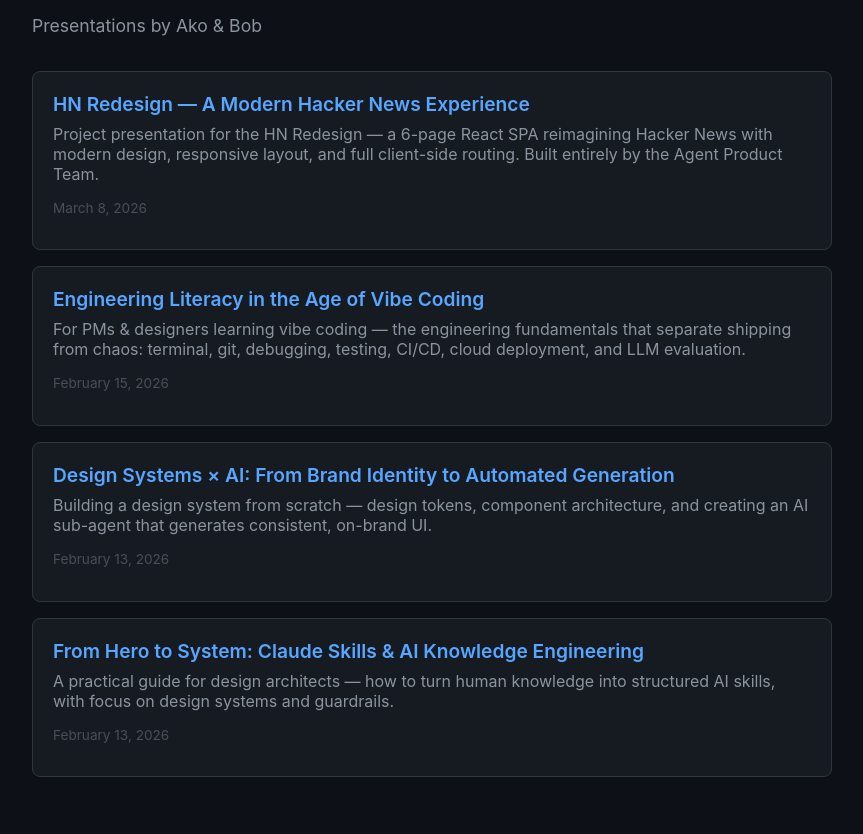
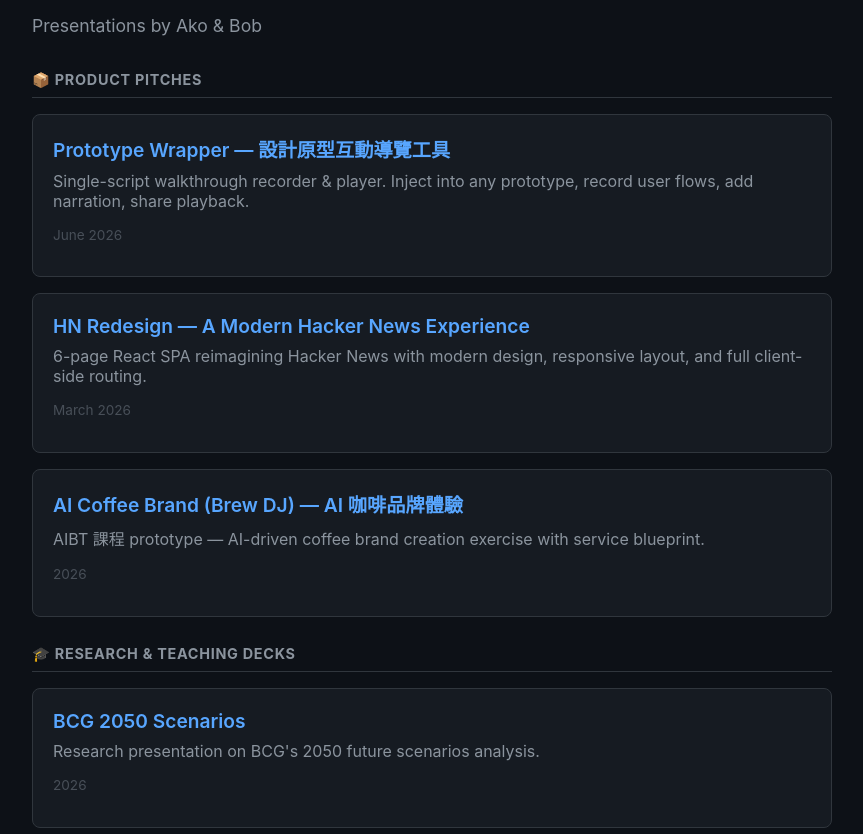
Before and after one commit to f3484134/decks, a website: page index.html in a window 1280 px wide. Shown: the part 112-946 px from the top of the page, without its empty margins (208-1071 px from the left). Drawn offline with Linux system fonts and the light colour scheme.

Commit message:
Reorganize index: add Product Pitches section + BCG 2050

```diff
--- a/index.html
+++ b/index.html
@@ -19,28 +19,50 @@
     <h1>🎨 Deck Factory</h1>
     <p class="subtitle">Presentations by Ako & Bob</p>
 
+    <h2 style="color:#8b949e;font-size:0.9em;text-transform:uppercase;letter-spacing:0.05em;margin:2em 0 1em;border-bottom:1px solid #30363d;padding-bottom:8px;">📦 Product Pitches</h2>
+
     <div class="deck">
-        <a href="decks/hn-redesign/">HN Redesign — A Modern Hacker News Experience</a>
-        <p class="desc">Project presentation for the HN Redesign — a 6-page React SPA reimagining Hacker News with modern design, responsive layout, and full client-side routing. Built entirely by the Agent Product Team.</p>
-        <p class="date">March 8, 2026</p>
+        <a href="https://f3484134.github.io/prototype-wrapper/pitch/">Prototype Wrapper — 設計原型互動導覽工具</a>
+        <p class="desc">Single-script walkthrough recorder & player. Inject into any prototype, record user flows, add narration, share playback.</p>
+        <p class="date">June 2026</p>
+    </div>
+
+    <div class="deck">
+        <a href="https://f3484134.github.io/hn-redesign/presentation.html">HN Redesign — A Modern Hacker News Experience</a>
+        <p class="desc">6-page React SPA reimagining Hacker News with modern design, responsive layout, and full client-side routing.</p>
+        <p class="date">March 2026</p>
+    </div>
+
+    <div class="deck">
+        <a href="https://f3484134.github.io/ai-coffee-brand/presentation.html">AI Coffee Brand (Brew DJ) — AI 咖啡品牌體驗</a>
+        <p class="desc">AIBT 課程 prototype — AI-driven coffee brand creation exercise with service blueprint.</p>
+        <p class="date">2026</p>
+    </div>
+
+    <h2 style="color:#8b949e;font-size:0.9em;text-transform:uppercase;letter-spacing:0.05em;margin:2em 0 1em;border-bottom:1px solid #30363d;padding-bottom:8px;">🎓 Research & Teaching Decks</h2>
+
+    <div class="deck">
+        <a href="decks/bcg-2050-scenarios/">BCG 2050 Scenarios</a>
+        <p class="desc">Research presentation on BCG's 2050 future scenarios analysis.</p>
+        <p class="date">2026</p>
     </div>
 
     <div class="deck">
         <a href="decks/engineering-literacy/">Engineering Literacy in the Age of Vibe Coding</a>
-        <p class="desc">For PMs & designers learning vibe coding — the engineering fundamentals that separate shipping from chaos: terminal, git, debugging, testing, CI/CD, cloud deployment, and LLM evaluation.</p>
-        <p class="date">February 15, 2026</p>
+        <p class="desc">For PMs & designers learning vibe coding — terminal, git, debugging, testing, CI/CD, cloud deployment, and LLM evaluation.</p>
+        <p class="date">February 2026</p>
     </div>
 
     <div class="deck">
         <a href="decks/design-system/">Design Systems × AI: From Brand Identity to Automated Generation</a>
-        <p class="desc">Building a design system from scratch — design tokens, component architecture, and creating an AI sub-agent that generates consistent, on-brand UI.</p>
-        <p class="date">February 13, 2026</p>
+        <p class="desc">Building a design system from scratch — design tokens, component architecture, and AI-driven UI generation.</p>
+        <p class="date">February 2026</p>
     </div>
 
     <div class="deck">
         <a href="decks/claude-skills/">From Hero to System: Claude Skills & AI Knowledge Engineering</a>
-        <p class="desc">A practical guide for design architects — how to turn human knowledge into structured AI skills, with focus on design systems and guardrails.</p>
-        <p class="date">February 13, 2026</p>
+        <p class="desc">How to turn human knowledge into structured AI skills, with focus on design systems and guardrails.</p>
+        <p class="date">February 2026</p>
     </div>
 
     <p class="footer">Built with reveal.js · Powered by Bob 🫠</p>
```
